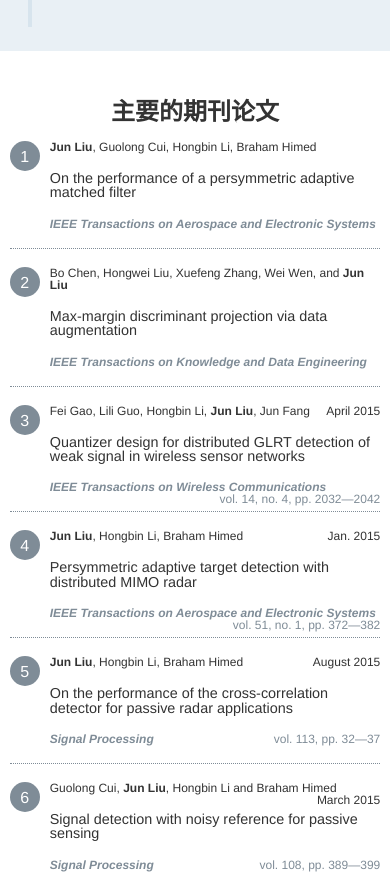
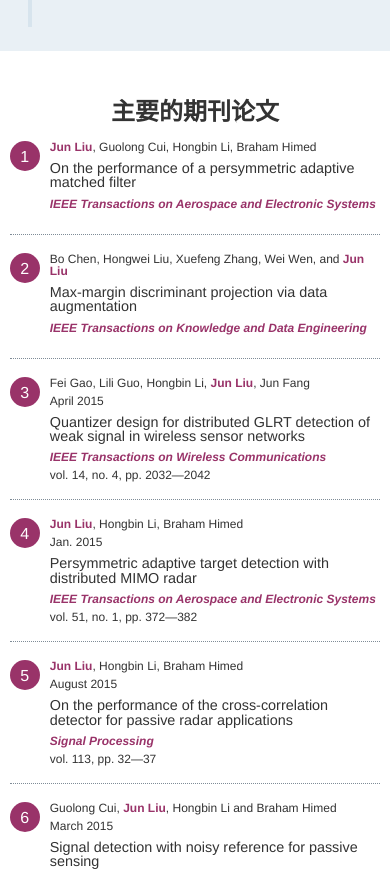
Before and after one commit to sarah-tw/liujun, a plain HTML site: page index.html in a window 390 px wide. Shown: the part 1457-2331 px from the top of the page. Drawn offline with nearby package versions, Linux system fonts and the light colour scheme; files whose address does not match are found by name; a web font is replaced by a local one.

Commit message:
change a color

```diff
--- a/index.html
+++ b/index.html
@@ -281,7 +281,7 @@
 	<div class="contact">
 		<div class="cd-container">
 		<h2>联系方式</h2>
-		<ul>
+		<ul style="margin-top:10px;">
 			<li><span class="icon-phone"></span> <a class="tel" href="tel:02988202704">029-88202704</a> </li>
 			<li><span class="icon-envelope"></span> junliu@xidian.edu.cn</li>
 			<li><span class="icon-library"></span> 西安电子科技大学雷达信号处理国家重点实验室</li>
--- a/sass/style.scss
+++ b/sass/style.scss
@@ -140,7 +140,7 @@
 	}
 	.article-main-author {
 		font-weight: bold;
-		color: #821782;
+		color: #993369;
 	}
 	.article-date {
 		float: right;
@@ -152,7 +152,7 @@
 	.article-magazine {
 		font-style: italic;
 		font-weight: bold;
-		color: #821782;
+		color: #993369;
 		margin-bottom: 0;
 	}
 	.article-index {
@@ -167,7 +167,7 @@
 	  content: '1';
 	  position: absolute;
 	  left: 0;
-	  background-color: #7f8c97;
+	  background-color: #993369;
 	  border-radius: 50%;
 	  color: white;
 	  width: 40px;
@@ -386,3 +386,14 @@
 	}
 
 }
+@media screen and (max-width: 600px) {
+	.article .article-date,
+	.article .article-index {
+		float: none;
+		display: block;
+		margin-top: 6px;
+	}
+	.article .article-title {
+		  margin: 8px 0;
+	}
+}
```
Also changed, not shown: stylesheets/style.css.
